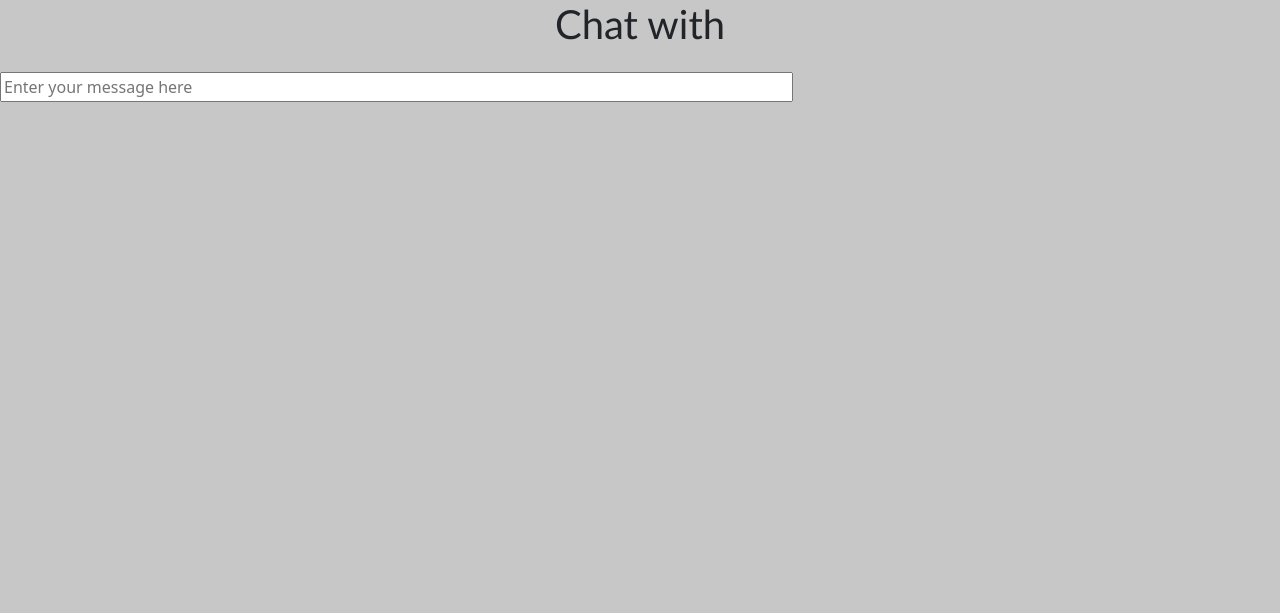
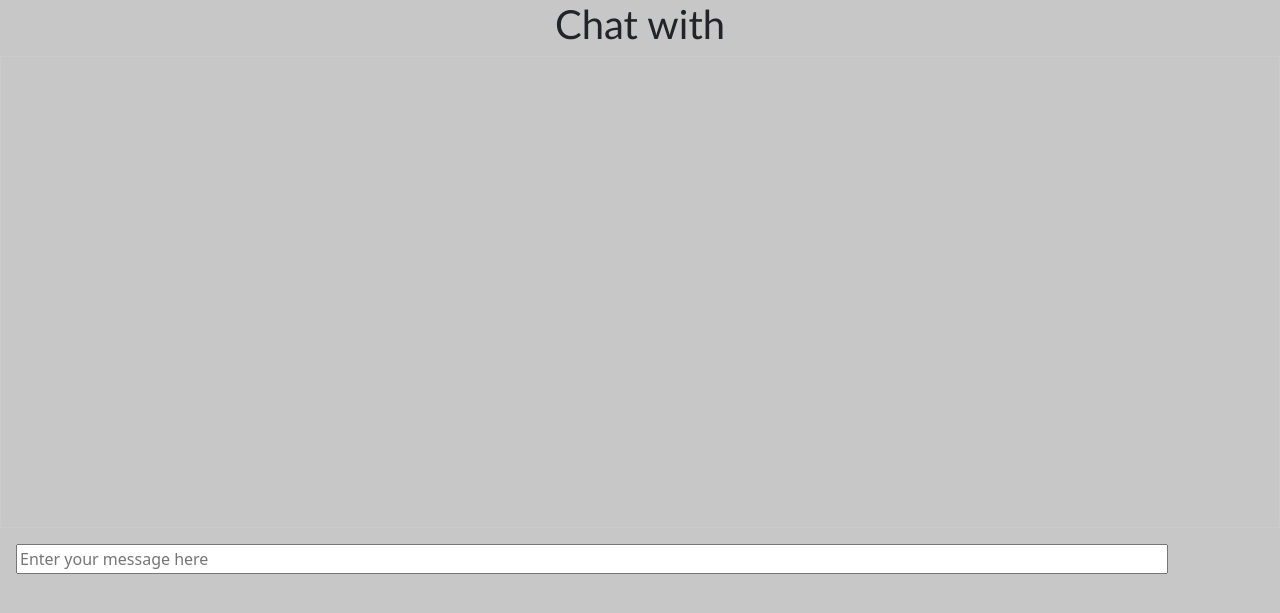
Before and after one commit to chjudge/COMP-442-Project, a Flask app: template Templates/chat.html in a window 1280 px wide. Shown: the part 101-714 px from the top of the page. Run offline with Flask 2, Linux system fonts and the light colour scheme; the template is opened without the code that fills it, so the values that code supplies are empty; parts of the project's set-up code (start-up, migrations or seed data) failed here and were passed over; some libraries are stand-ins or nearby versions.

Commit message:
scroll works for chat

```diff
--- a/Templates/chat.html
+++ b/Templates/chat.html
@@ -14,6 +14,8 @@
 
   <!-- Custom CSS styles -->
   <link rel="stylesheet" href="/static/styles/stylesheet.css">
+  <link rel="stylesheet" href="/static/styles/chat.css">
+
 
 </head>
 
@@ -61,7 +63,8 @@
   </header>
 
   <h1 id="title">Chat with {{ other_user.fname }} {{ other_user.lname}}</h1>
-  <div id="chat" class="col-6 mh-100 overflow-auto py-2">
+  <!-- <div id="chat" class="col-6 mh-100 overflow-auto py-2"> -->
+  <div id="chat" class="col-12 overflow-auto py-2">
     {% for chat in chats %}
     <p>{{ chat[0] }} : {{chat[1]}}</p>
     {% endfor %}
@@ -99,6 +102,8 @@
         let text = document.createElement('p')
         text.textContent = data.msg
         chat.appendChild(text)
+        let textBox = document.querySelector('#chat')
+        textBox.scrollTop = textBox.scrollHeight;
         // document.querySelector('#chat').scrollTop = document.querySelector('#chat').scrollHeight;
       });
       let textBox = document.querySelector('#text')
@@ -111,6 +116,7 @@
           if (text != '') {
             console.log(text);
             socket.emit('text', { msg: text, sent: userID, to: otherUserID });
+            // textBox.scrollTop = textBox.scrollHeight;
           }
         }
       });
--- /dev/null
+++ b/static/styles/chat.css
@@ -0,0 +1,13 @@
+#text {
+    width: 90%;
+    margin: 1em;
+}
+
+#chat {
+    overflow: none;
+    position: relative;
+    /* width: 100%; */
+    height: 59vh;
+    border: 1px solid #ccc;
+
+}
```
